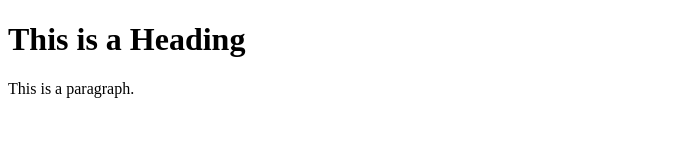
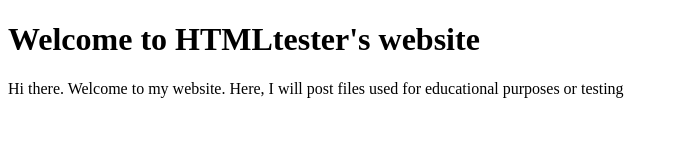
Before and after one commit to HTMLtesterofficial/HTMLtesterofficial.github.io, a plain HTML site: page index.html in a window 1280 px wide. Shown: the whole page, without its empty margins (0-678 px from the left). Drawn offline with Linux system fonts and the light colour scheme.

Commit message:
Add files via upload

```diff
--- a/index.html
+++ b/index.html
@@ -1,12 +1,12 @@
 <!DOCTYPE html>
 <html>
 <head>
-<title>Page Title</title>
+<title>HTMLtester</title>
 </head>
 <body>
 
-<h1>This is a Heading</h1>
-<p>This is a paragraph.</p>
+<h1>Welcome to HTMLtester's website</h1>
+<p>Hi there. Welcome to my website. Here, I will post files used for educational purposes or testing</p>
 
 </body>
 </html>
```
